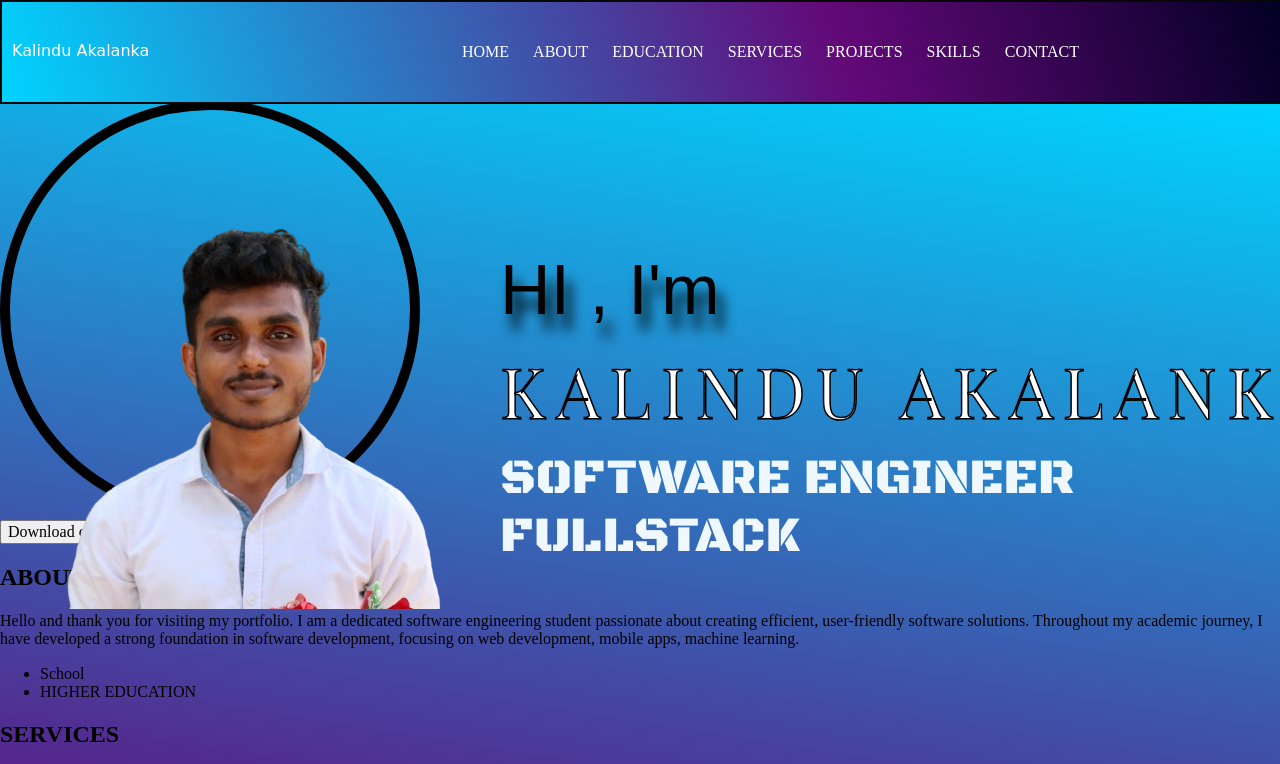
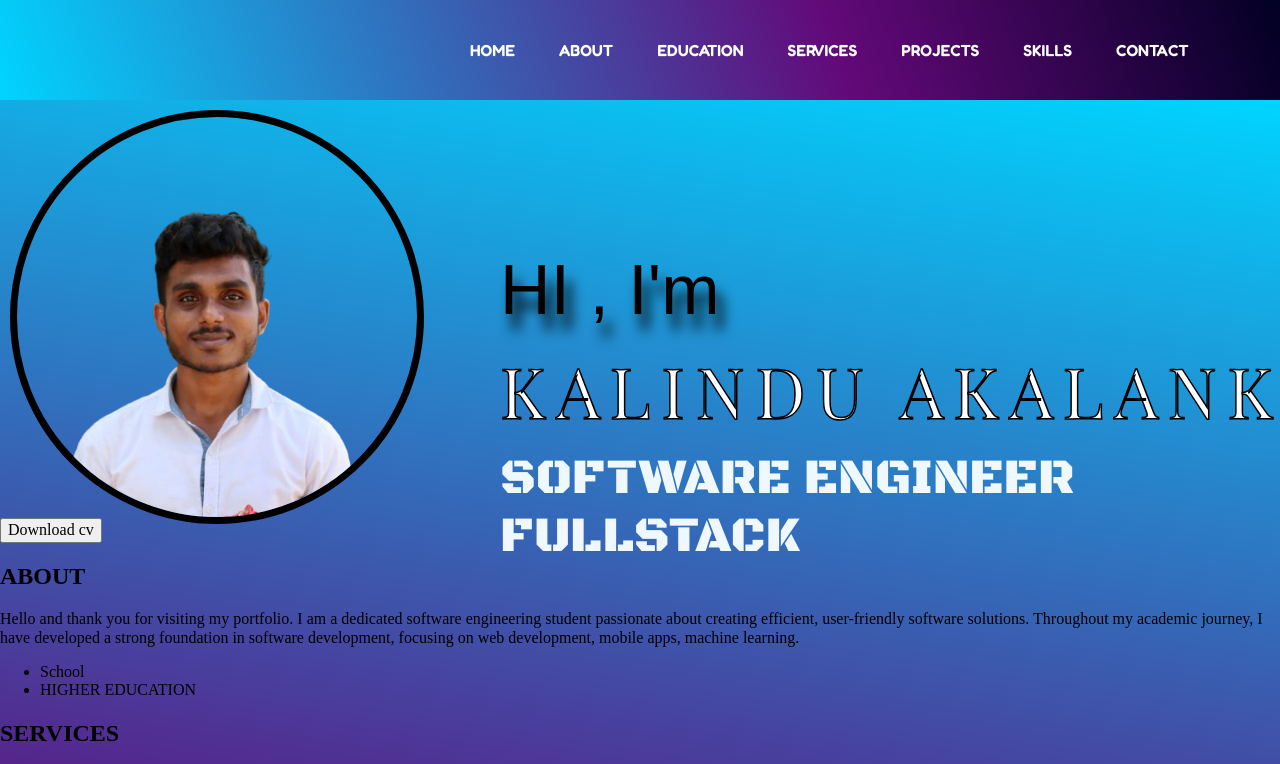
Before and after one commit to kalindu53/MyWeb, a plain HTML site: page index.html in a window 1280 px wide. Shown: the top 764 px of the page. Drawn offline with nearby package versions, Linux system fonts and the light colour scheme; a web font is replaced by a local one.

Commit message:
Add image

```diff
--- a/index.html
+++ b/index.html
@@ -21,6 +21,9 @@
   <link rel="preconnect" href="https://fonts.googleapis.com">
   <link rel="preconnect" href="https://fonts.gstatic.com" crossorigin>
   <link href="https://fonts.googleapis.com/css2?family=Black+Ops+One&family=Playfair+Display:ital,wght@0,400..900;1,400..900&display=swap" rel="stylesheet">
+  <link rel="preconnect" href="https://fonts.googleapis.com">
+  <link rel="preconnect" href="https://fonts.gstatic.com" crossorigin>
+  <link href="https://fonts.googleapis.com/css2?family=Fredoka:wght@300..700&display=swap" rel="stylesheet">
 
   <link href="https://unpkg.com/aos@2.3.1/dist/aos.css" rel="stylesheet">
 
@@ -43,12 +46,14 @@
     header{
     height: 100px;
       width: 100vw;
-      border: 2px solid #070707;
+      /*border: 2px solid #070707;*/
       position: fixed;
       top: 0;
       z-index: 20;
       background: rgb(2,0,36);
       background: linear-gradient(251deg, rgba(2,0,36,1) 0%, rgba(99,9,121,1) 35%, rgba(0,212,255,1) 100%);
+
+
 
     }
 
@@ -57,11 +62,17 @@
     }
     header>nav>ul>li{
       display: inline;
-      margin: 0 10px;
+      margin: 0 20px;
       color: white;
-      font-family: "Jacques Francois Shadow", serif;
-      font-weight: 400;
+      /*font-family: "Jacques Francois Shadow", serif;*/
+      /*font-weight: 400;*/
+      /*font-style: normal;*/
+      font-family: "Fredoka", sans-serif;
+      font-optical-sizing: auto;
+      font-weight: 600;
       font-style: normal;
+      font-variation-settings:
+              "wdth" 100;
 
     }
 
@@ -166,7 +177,14 @@
     }
     #img2{
       position: relative;
-               top: 1px;
+
+              width: 400px;
+              height: 400px;
+               top: 10px;
+                border-radius: 100%;
+              left: 10px;
+            z-index: 10;
+      border: 7px solid black;
 
 
 
@@ -179,12 +197,16 @@
       border: 5px solid black;
     }
 
-    #img1{
-      width: 400px;
-      height: 400px;
-      border-radius: 100%;
-      border: 10px solid black;
-    }
+    /*!*#img1{*!*/
+    /*  position: relative;*/
+    /*  width: 440px;*/
+    /*  height: 420px;*/
+    /*  top: 40px;*/
+    /*  left: 10px;*/
+    /*  border-radius: 100%;*/
+    /*  border: 10px solid black;*/
+    /*  z-index: 20;*/
+    /*}*/
     #card1{
 
     }
@@ -211,7 +233,7 @@
     </ul>
   </nav>
   <section>
-        <div>Kalindu Akalanka</div>
+        <div><img src=""></div>
   </section>
 </header>
 
```
